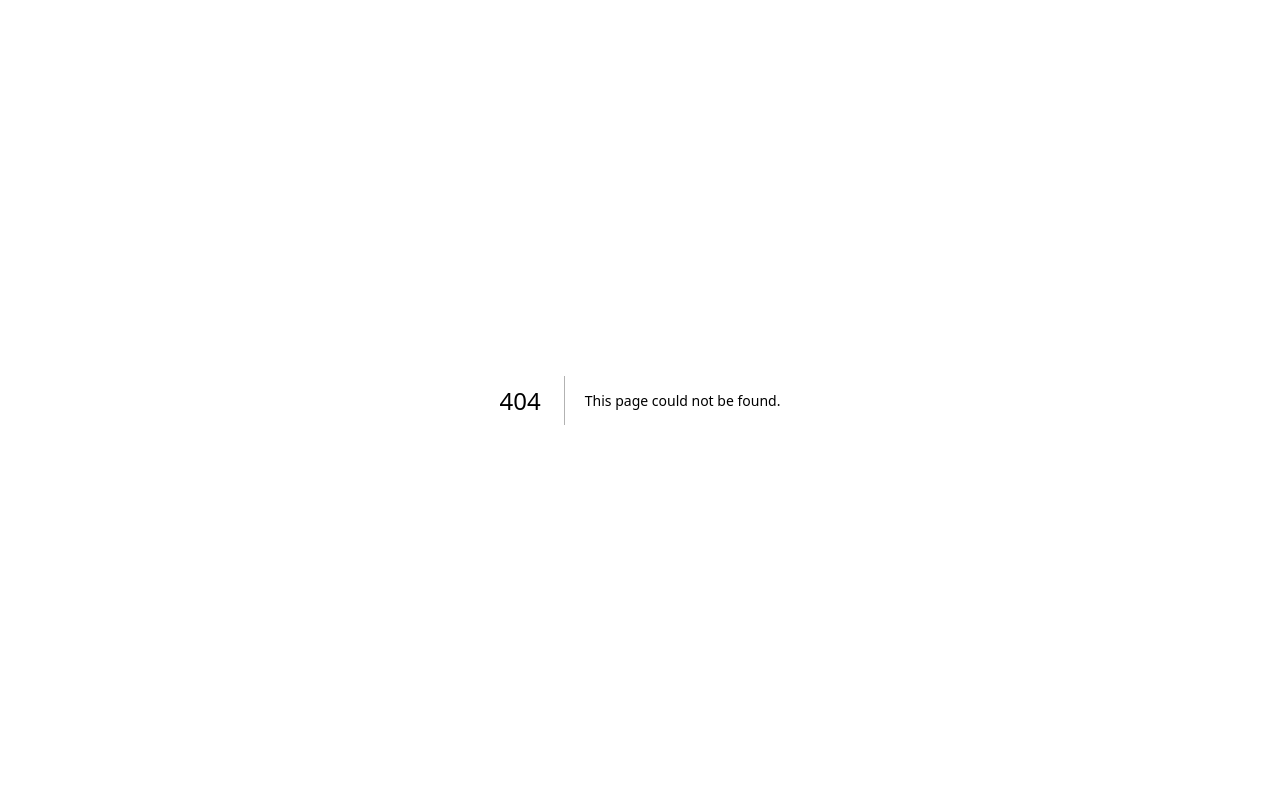
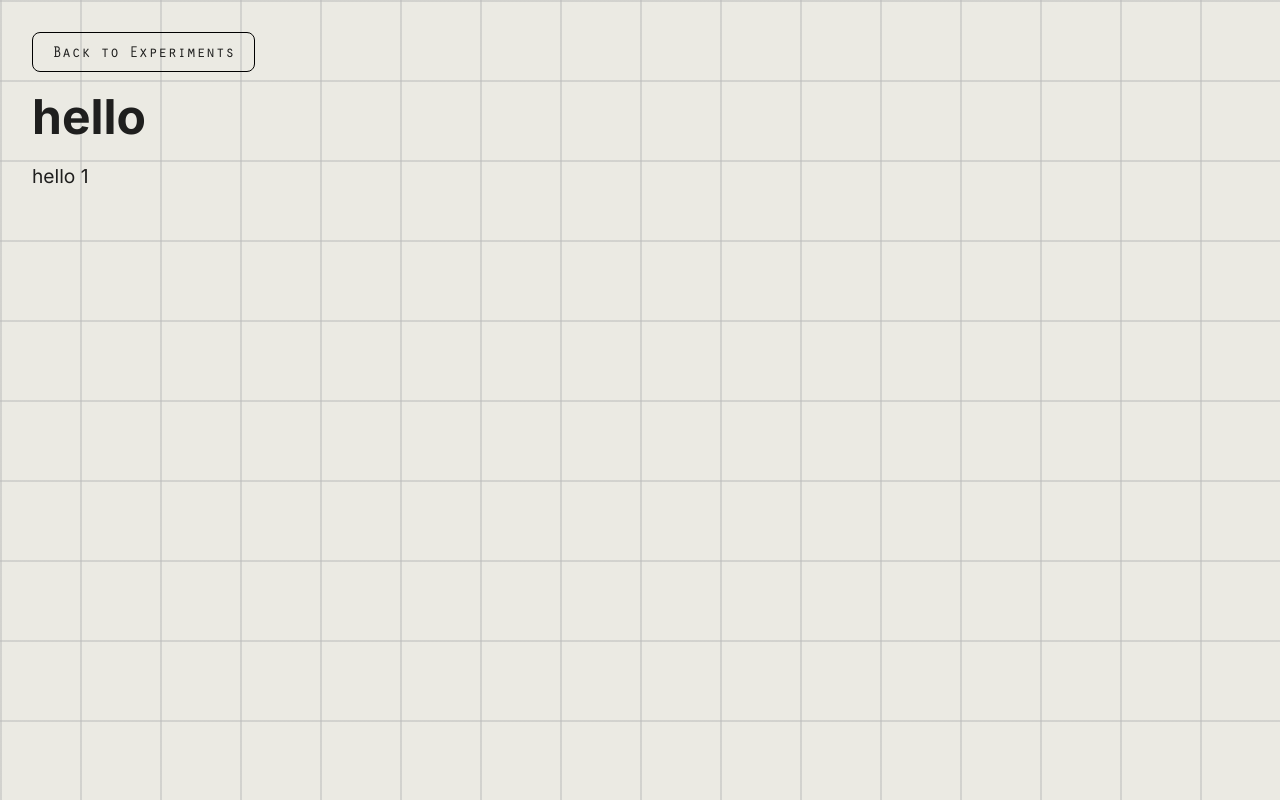
Before and after one commit to mj-life-is-once/experiments, a Next.js app: page /blog/1 in a window 1280 px wide. Before the commit this address had no page. Built offline with nearby package versions, Linux system fonts and the light colour scheme.

Commit message:
creating blog content

```diff
--- /dev/null
+++ b/src/app/blog/[id]/page.tsx
@@ -0,0 +1,16 @@
+import Intro from "@/components/UI/Intro";
+import c from "./page.module.css";
+
+const Blogs = ({ params }: { params: { id: string } }) => {
+  return (
+    <section>
+      <Intro
+        title={<h1>hello</h1>}
+        description={`hello ${params.id}`}
+        backLink={{ title: "Back to Experiments", href: "/" }}
+      />
+    </section>
+  );
+};
+
+export default Blogs;
--- a/src/components/MainNav.module.scss
+++ b/src/components/UI/Intro.module.scss
@@ -8,7 +8,7 @@
 
 .title {
   margin: 1rem 0;
-  font-size: 4em;
+  font-size: 2em;
   line-height: 1.2;
   max-width: 15rem;
 
--- /dev/null
+++ b/src/components/UI/Intro.tsx
@@ -0,0 +1,27 @@
+"use client";
+import { ReactNode } from "react";
+import c from "./Intro.module.scss";
+import { orator } from "@/styles/fonts";
+
+const Intro = ({
+  title,
+  description,
+  backLink,
+}: {
+  title: ReactNode;
+  description: string;
+  backLink: { href: string; title: string };
+}) => {
+  return (
+    <div className={c.nav}>
+      <button className={`${c.button} ${orator.className}`}>
+        <a href={backLink.href}>{backLink.title}</a>
+        {/* <a href="http://minjoocho.com">Back to Home</a> */}
+      </button>
+      <div className={c.title}>{title}</div>
+      <p className={c.description}>{description}</p>
+    </div>
+  );
+};
+
+export default Intro;
--- a/src/components/TreeNav.tsx
+++ b/src/components/UI/TreeNav.tsx
@@ -6,7 +6,7 @@ import { useEffect, useMemo, useState, useRef, useCallback } from "react";
 import { TreeNode } from "@/type/types";
 import { SimulationNodeDatum } from "d3";
 import { SimulationLinkDatum } from "d3";
-
+import { useRouter } from "next/navigation";
 const width = 1200;
 const height = 600;
 
@@ -19,6 +19,7 @@ const linkStrength = 0.1;
 // source : https://observablehq.com/@d3/force-directed-tree?intent=fork
 
 const TreeNav = ({ data }: { data: TreeNode }) => {
+  const router = useRouter();
   const [dimension, setDimension] = useState({ w: width, h: height });
   const [root, setRoot] = useState(d3.hierarchy(data));
   const [links, setLinks] = useState(root.links());
@@ -89,6 +90,7 @@ const TreeNav = ({ data }: { data: TreeNode }) => {
             } else {
               console.log("leaf node: ", d.data.path);
               //navigate
+              router.push(`/blog${d.data.path}`);
             }
 
             d._children = null;
@@ -158,7 +160,7 @@ const TreeNav = ({ data }: { data: TreeNode }) => {
             };
 
             const strokeCircleColor = (node: any) => {
-              if (node.parent === null) return "#000";
+              if (node.parent === null) return "#737373";
               if (node.children) return "#ffffff";
             };
 
```
Also changed, not shown: src/app/page.tsx (+13 -3 lines), src/components/MainNav.tsx (deleted, +0 -22 lines), src/components/UI/TreeNav.module.scss (renamed from src/components/TreeNav.module.scss).
